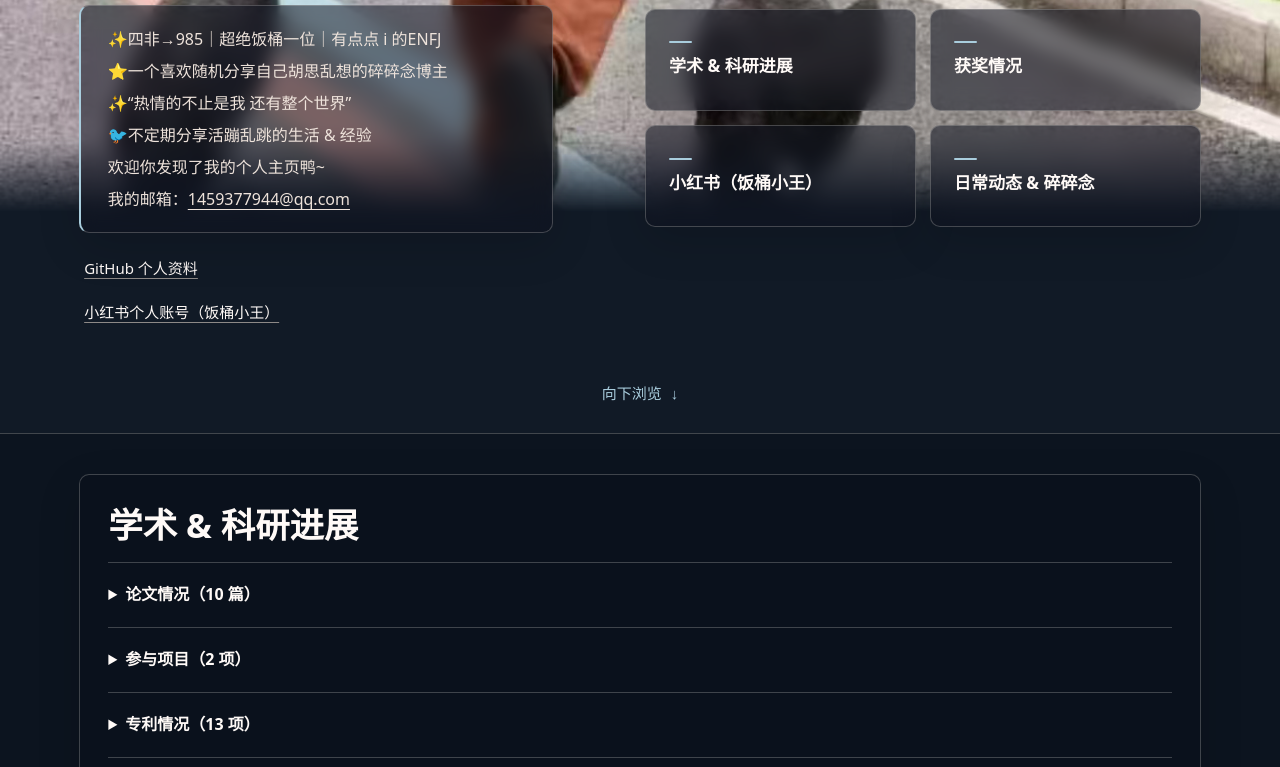
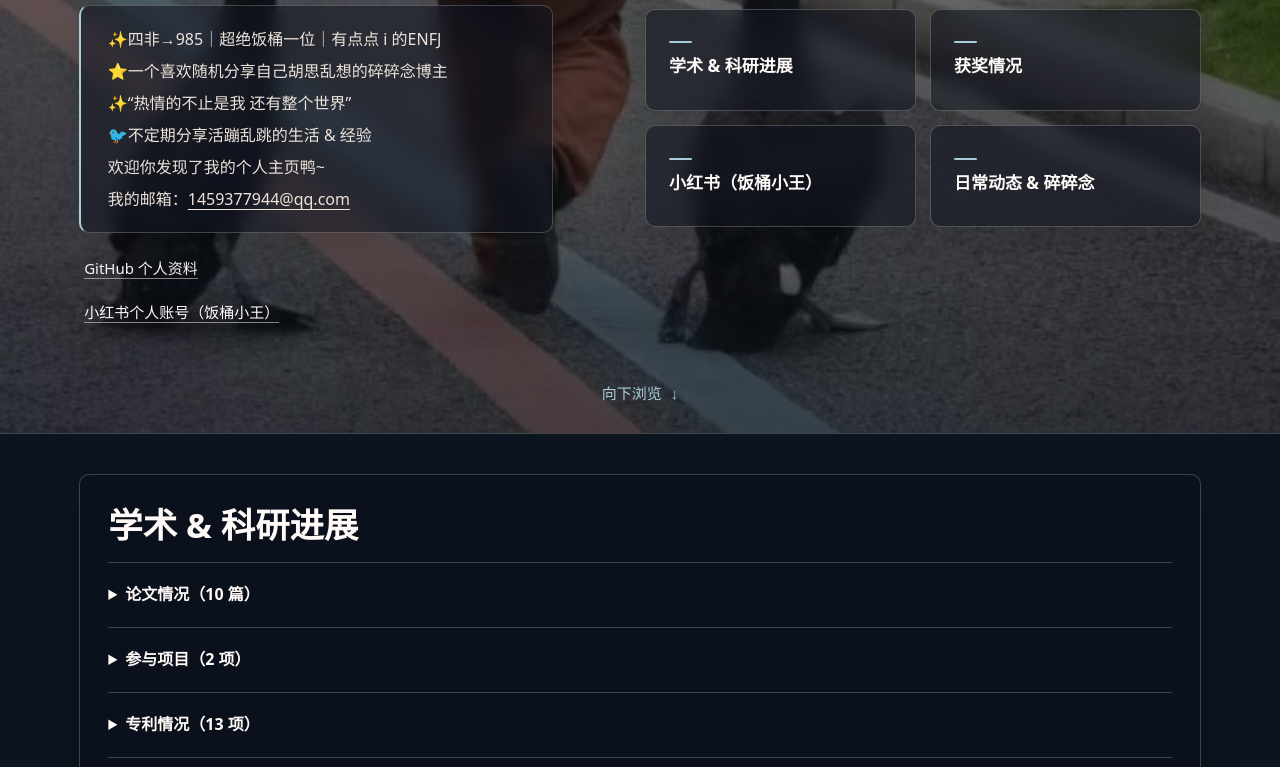
Before and after one commit to xiaowang12367/xiaowang12367.github.io, a plain HTML site: page index.html in a window 1280 px wide. Shown: the part 367-1134 px from the top of the page. Drawn offline with Linux system fonts and the light colour scheme.

Commit message:
Restore original full-page homepage background

```diff
--- a/index.html
+++ b/index.html
@@ -127,35 +127,10 @@ SOFTWARE.
     .site-rail-links a[aria-current="location"] { box-shadow: inset 0 -2px var(--accent); }
 
     .home-screen {
-      position: relative;
-      isolation: isolate;
       display: grid;
       grid-template-rows: 1fr auto;
       min-height: calc(100vh - var(--page-offset, var(--rail-height)));
       min-height: calc(100svh - var(--page-offset, var(--rail-height)));
-      background-color: #111a26;
-    }
-
-    .hero-photo {
-      --photo-height: min(70%, 1151px);
-      --photo-position: center 57%;
-      position: absolute;
-      z-index: -1;
-      inset: 0;
-      max-width: 1439px;
-      margin-inline: auto;
-      overflow: hidden;
-      pointer-events: none;
-    }
-
-    .hero-photo::before {
-      position: absolute;
-      inset-block-start: 0;
-      inset-inline: 0;
-      height: var(--photo-height);
-      background: url("site-assets/home-cover.jpg") var(--photo-position) / cover no-repeat;
-      mask-image: linear-gradient(to bottom, #000 85%, transparent);
-      content: "";
     }
 
     .dashboard {
@@ -534,10 +509,6 @@ SOFTWARE.
       gap: 0.5rem 1.5rem;
     }
 
-    @media (min-width: 90rem) {
-      .hero-photo { mask-image: linear-gradient(90deg, transparent, #000 7%, #000 93%, transparent); }
-    }
-
     @media (max-width: 48rem) {
       :root { --rail-height: 5.1rem; }
 
@@ -554,10 +525,6 @@ SOFTWARE.
       .site-rail-links a { padding-inline: 0; font-size: 0.875rem; }
 
       body::before { background-position: center, center, 39% center; }
-      .hero-photo {
-        --photo-height: min(70%, calc((100svh - var(--page-offset, var(--rail-height))) * 0.7), 1151px);
-        --photo-position: 42% 60%;
-      }
       .dashboard {
         grid-template-columns: 1fr;
         align-content: center;
@@ -613,7 +580,6 @@ SOFTWARE.
 
   <main>
     <div class="home-screen" id="home" tabindex="-1">
-      <div class="hero-photo" aria-hidden="true"></div>
       <div class="dashboard container">
         <section class="identity" aria-labelledby="name">
           <div class="logo">
```
